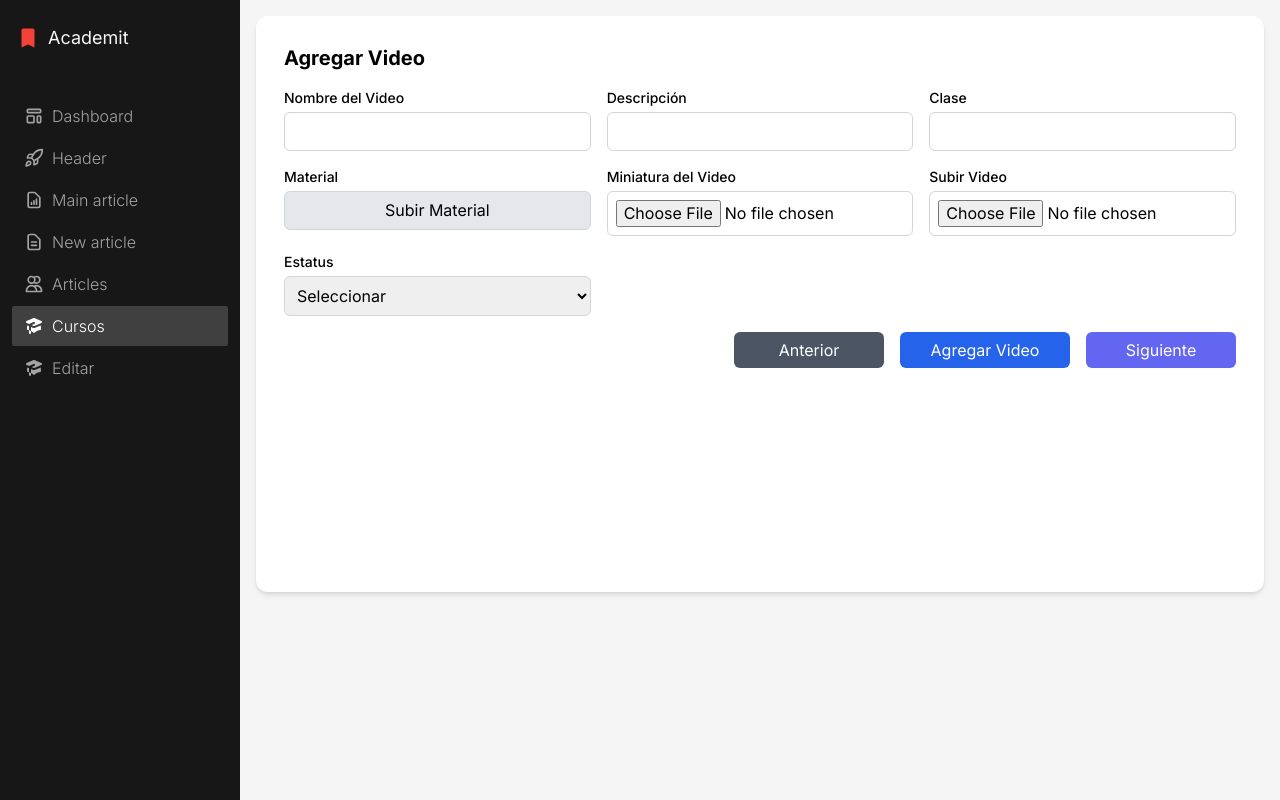
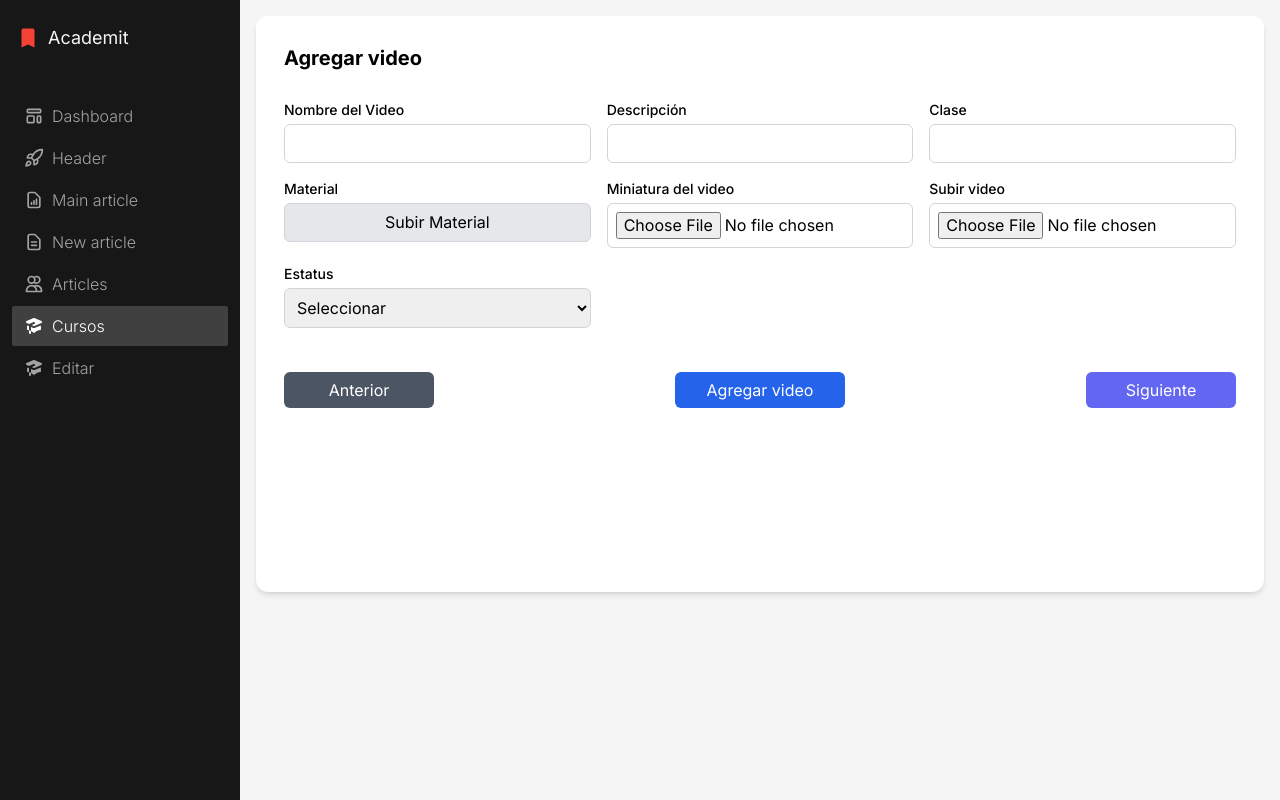
Before and after one commit to AngieCohenDev/dashboard_academit, a React (Create React App) app: page /cursos in a window 1280 px wide. Both pictures are taken after a click on the button "Siguiente". Built offline with nearby package versions, Linux system fonts and the light colour scheme; the HTML template or start-up script is replaced by a standard one.

Commit message:
fix: correcion de estilos del componente StepTwo

```diff
--- a/src/components/shared/StepForm/StepTwo.jsx
+++ b/src/components/shared/StepForm/StepTwo.jsx
@@ -38,10 +38,10 @@ export const StepTwo = ({ handleAddVideo, showPrevButton, showNextButton, prevSt
 
   return (
     <div className="p-7 w-full mx-auto h-3/4 bg-white rounded-xl shadow-md space-y-4">
-      <h2 className="text-xl font-bold">Agregar Video</h2>
+      <h2 className="text-xl font-bold">Agregar video</h2>
       <div className="grid grid-cols-1 md:grid-cols-2 lg:grid-cols-3 gap-4">
         <div>
-          <label className="block text-sm font-medium">Nombre del Video</label>
+          <label className="block text-sm font-medium mt-3">Nombre del Video</label>
           <input
             type="text"
             name="tituloVideo"
@@ -51,7 +51,7 @@ export const StepTwo = ({ handleAddVideo, showPrevButton, showNextButton, prevSt
           />
         </div>
         <div>
-          <label className="block text-sm font-medium">Descripción</label>
+          <label className="block text-sm font-medium mt-3">Descripción</label>
           <input
             type="text"
             name="descripcion"
@@ -61,7 +61,7 @@ export const StepTwo = ({ handleAddVideo, showPrevButton, showNextButton, prevSt
           />
         </div>
         <div>
-          <label className="block text-sm font-medium">Clase</label>
+          <label className="block text-sm font-medium mt-3">Clase</label>
           <input
             type="number"
             name="clase"
@@ -81,7 +81,7 @@ export const StepTwo = ({ handleAddVideo, showPrevButton, showNextButton, prevSt
           </button>
         </div>
         <div>
-          <label className="block text-sm font-medium">Miniatura del Video</label>
+          <label className="block text-sm font-medium">Miniatura del video</label>
           <input
             type="file"
             name="archivoMiniatura"
@@ -90,7 +90,7 @@ export const StepTwo = ({ handleAddVideo, showPrevButton, showNextButton, prevSt
           />
         </div>
         <div>
-          <label className="block text-sm font-medium">Subir Video</label>
+          <label className="block text-sm font-medium">Subir video</label>
           <input
             type="file"
             name="archivoVideo"
@@ -112,7 +112,7 @@ export const StepTwo = ({ handleAddVideo, showPrevButton, showNextButton, prevSt
           </select>
         </div>
       </div>
-      <div className="flex justify-end space-x-4">
+      <div className="flex justify-between space-x-4 pt-7">
         {showPrevButton && (
           <button
             onClick={prevStep}
@@ -125,7 +125,7 @@ export const StepTwo = ({ handleAddVideo, showPrevButton, showNextButton, prevSt
           onClick={addVideo}
           className="px-4 py-2 w-[170px] bg-blue-600 hover:bg-blue-800 text-white rounded-md"
         >
-          Agregar Video
+          Agregar video
         </button>
         {showNextButton && (
           <button
```
